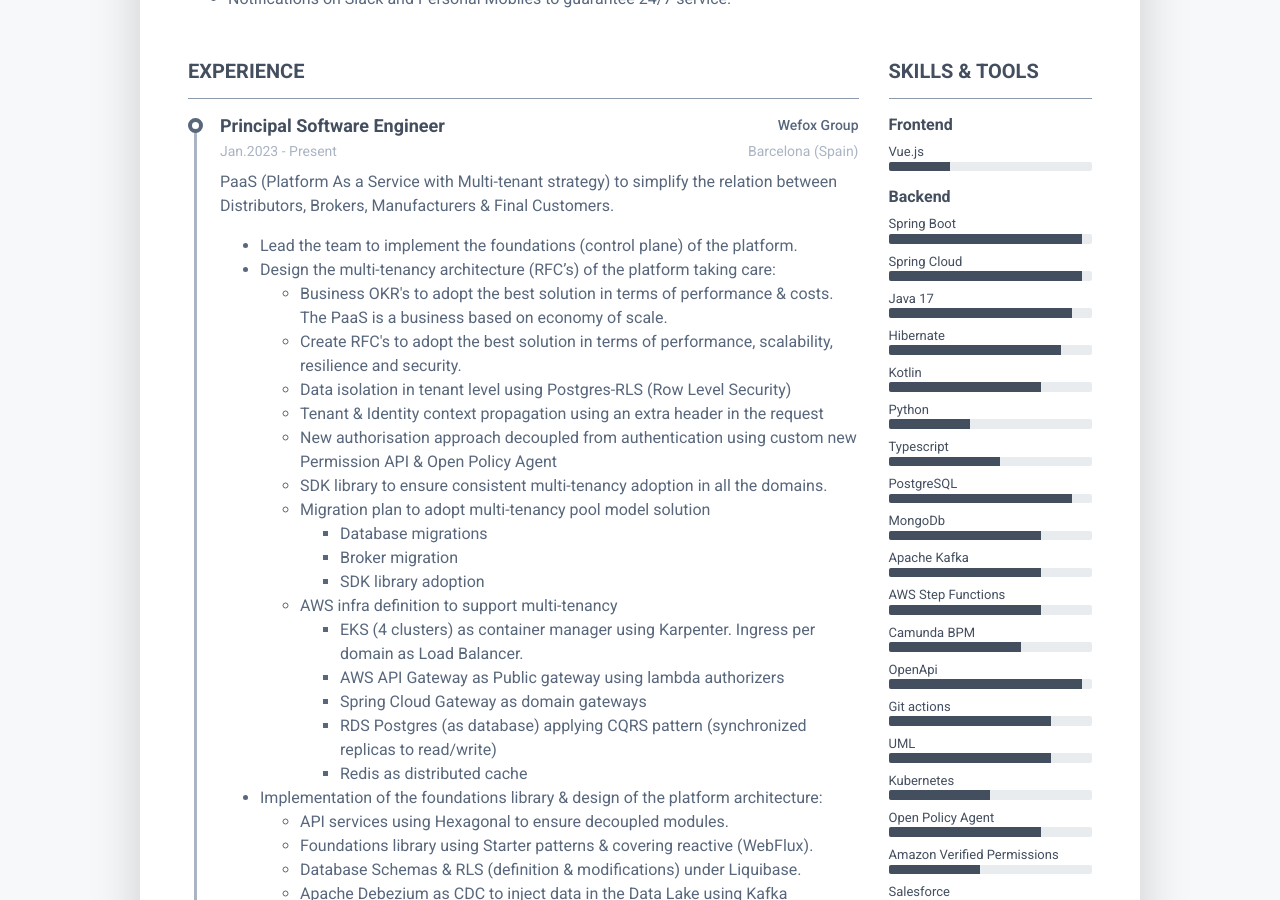
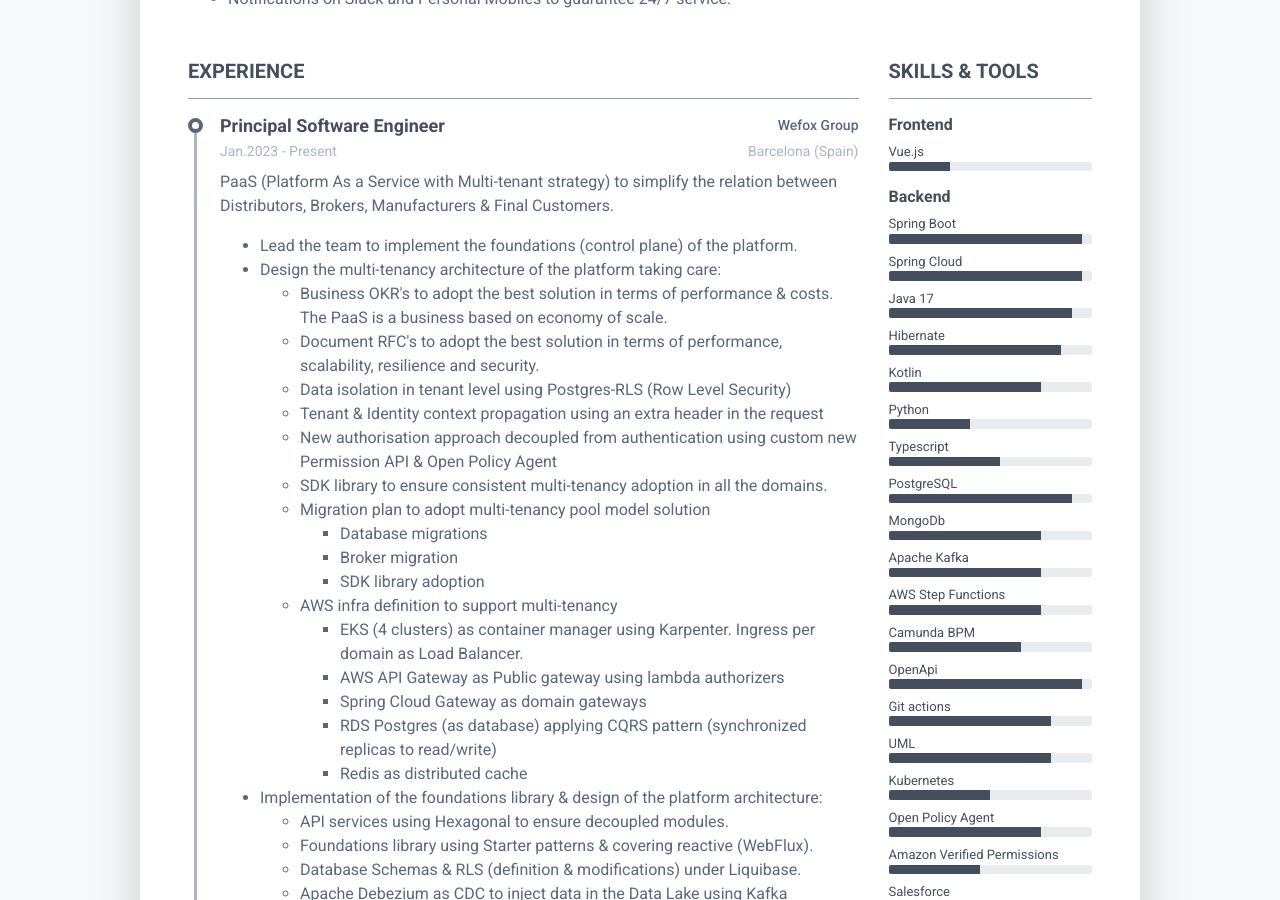
Before and after one commit to avall/avall.github.io, a Jekyll site: the page built from index.html, in a window 1280 px wide and 900 px high, scrolled down 711 px. Built offline with Jekyll 4.4.1, drawn with Linux system fonts in a browser that asks for light colours; nearby versions of some CDN libraries.

```diff
--- a/_data/data.yml
+++ b/_data/data.yml
@@ -44,11 +44,11 @@
         Distributors, Brokers, Manufacturers & Final Customers.
 
         * Lead the team to implement the foundations (control plane) of the platform.
-        * Design the multi-tenancy architecture (RFC's) of the platform taking care:
+        * Design the multi-tenancy architecture of the platform taking care:
           <div class="d-print-none" markdown="1">
             <ul>
               <li>Business OKR's to adopt the best solution in terms of performance & costs. The PaaS is a business based on economy of scale.</li>
-                      <li>Create RFC's to adopt the best solution in terms of performance, scalability, resilience and security.</li>
+              <li>Document RFC's to adopt the best solution in terms of performance, scalability, resilience and security.</li>
               <li>Data isolation in tenant level using Postgres-RLS (Row Level Security)</li>
               <li>Tenant & Identity context propagation using an extra header in the request</li>
               <li>New authorisation approach decoupled from authentication using custom new Permission API &  Open Policy Agent</li>
```
